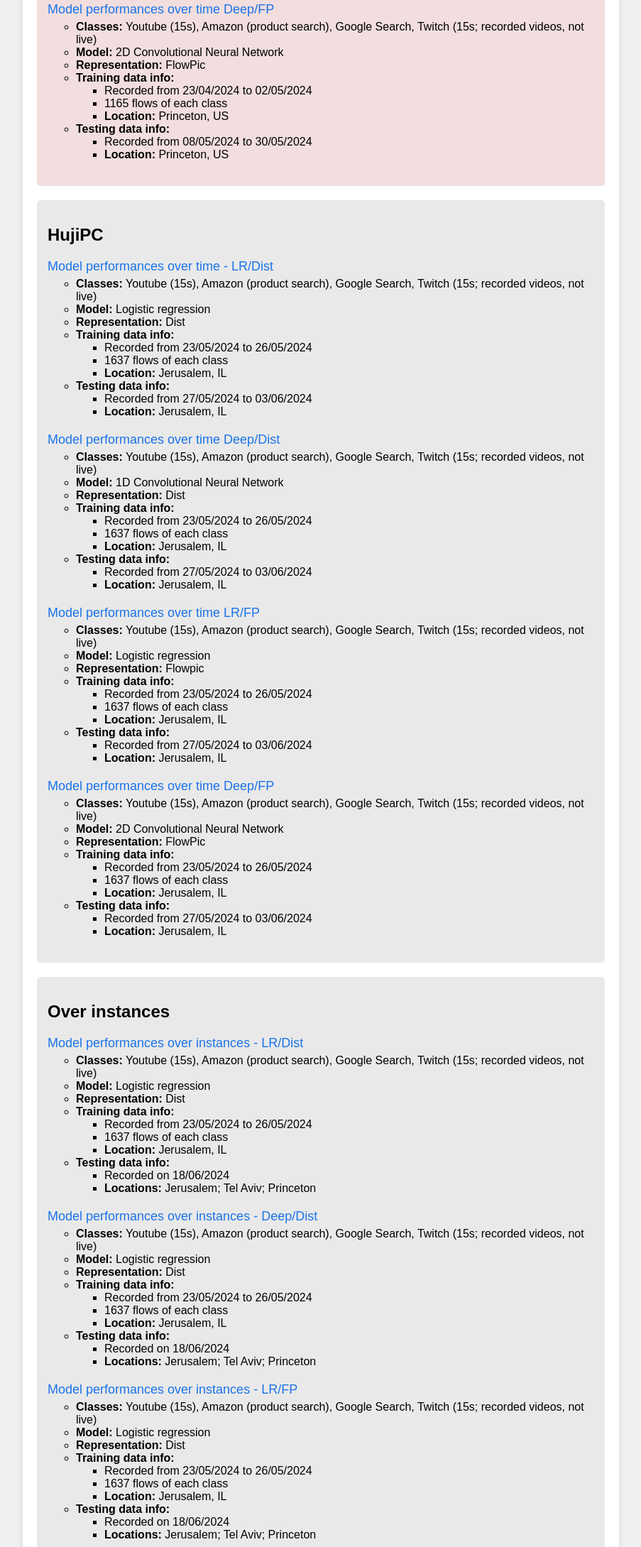
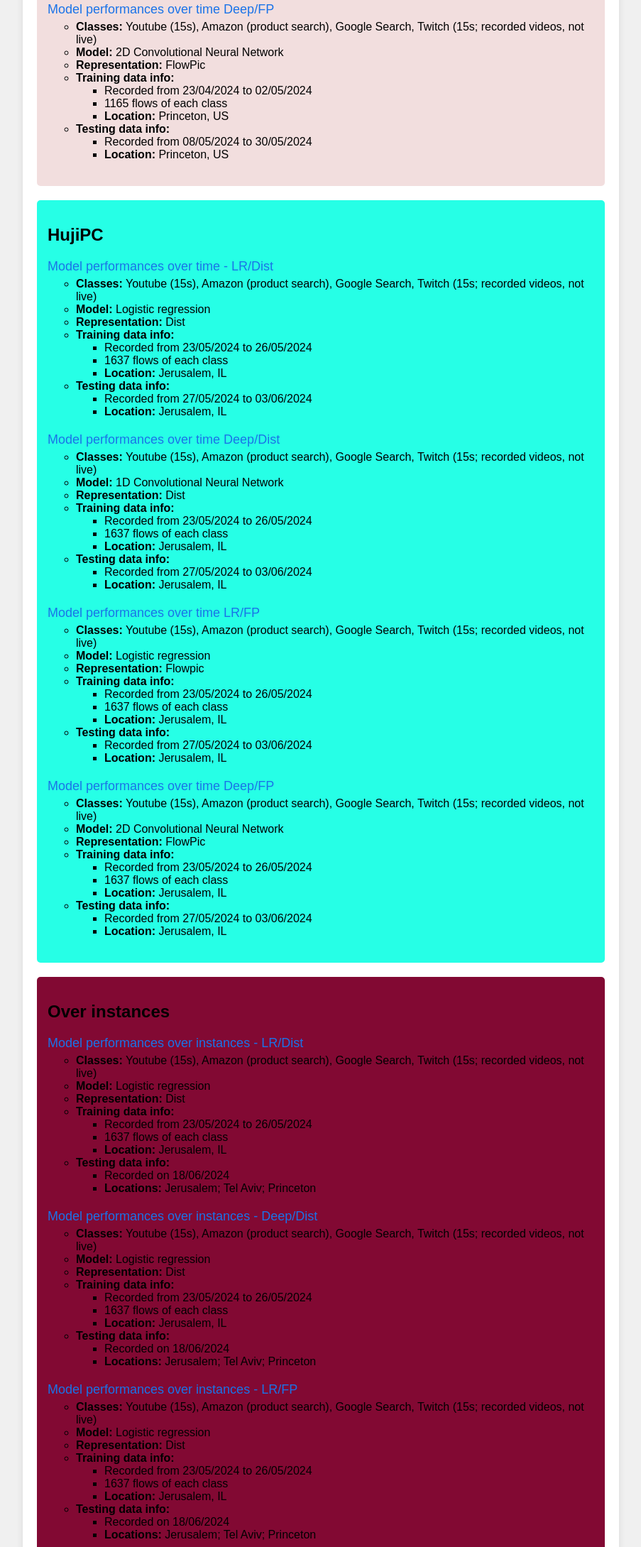
Before and after one commit to benm97/benm97.github.io, a plain HTML site: page index.html in a window 1280 px wide. Shown: the part 1694-3873 px from the top of the page at 71% size, without its empty margins (188-1091 px from the left). Drawn offline with Linux system fonts and the light colour scheme.

Commit message:
Update index.html

```diff
--- a/index.html
+++ b/index.html
@@ -50,6 +50,12 @@
         }
         .distribution-box {
             background-color: #dff0d8;
+        }
+        .over-instances {
+            background-color: #820933;
+        }
+        .hujipc-box {
+            background-color: #26FFE6;
         }
         .cabspicy1-box {
             background-color: #f2dede;
```
